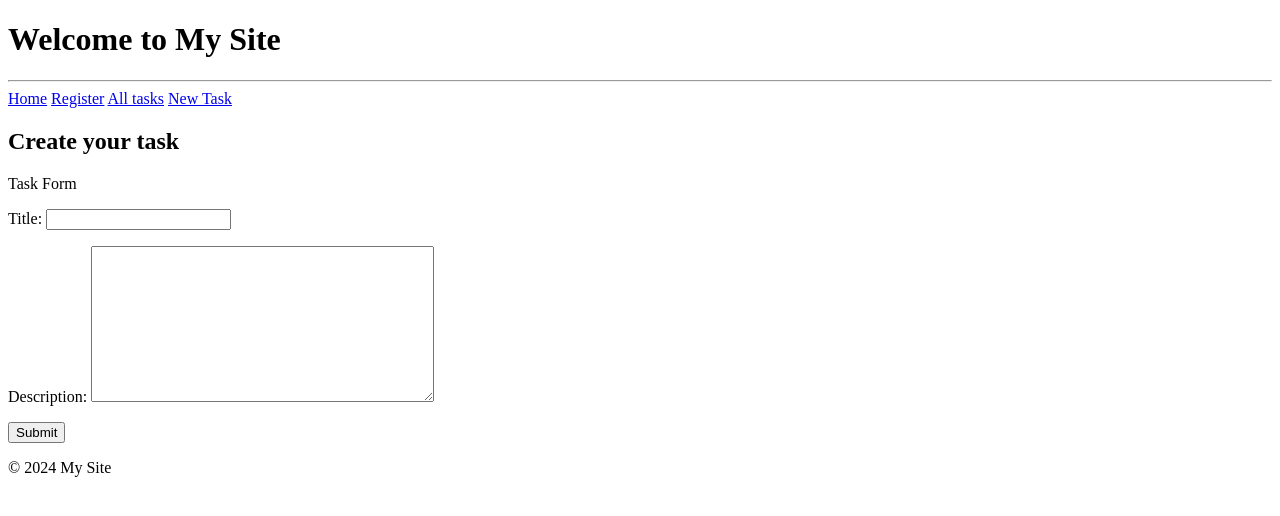
After one commit to trongnghia00/beginner-django, a Django app: page /task-form/ in a window 1280 px wide. The commit adds this page. Shown: the top 516 px of the page. Run offline with Django 4.2, Linux system fonts and the light colour scheme.

Commit message:
14-create-model-form

```diff
--- /dev/null
+++ b/myapp01/appone/forms.py
@@ -0,0 +1,7 @@
+from django.forms import ModelForm
+from .models import Task
+
+class TaskForm(ModelForm):
+    class Meta:
+        model = Task
+        fields = ['title', 'description']
--- a/myapp01/appone/templates/appone/base.html
+++ b/myapp01/appone/templates/appone/base.html
@@ -10,9 +10,10 @@
         <hr />
     </header>
     <nav>
-        <a href="/">Home</a>
-        <a href="/register/">Register</a>
-        <a href="/task/">All tasks</a>
+        <a href="{% url '' %}">Home</a>
+        <a href="{% url 'register' %}">Register</a>
+        <a href="{% url 'task' %}">All tasks</a>
+        <a href="{% url 'task_form' %}">New Task</a>
     </nav>
     <main>
         {% block content %}{% endblock %}
--- a/myapp01/appone/templates/appone/task.html
+++ b/myapp01/appone/templates/appone/task.html
@@ -15,7 +15,7 @@
         {% for task in allTasks %}
         <tr>
             <td>{{ task.id }}</td>
-            <td><a href="/task/{{ task.id }}">{{ task.title }}</a></td>
+            <td><a href="{% url 'task_detail' task.id %}">{{ task.title }}</a></td>
             <td>{{ task.description }}</td>
             <td>{{ task.created }}</td>
         </tr>
--- /dev/null
+++ b/myapp01/appone/templates/appone/task_form.html
@@ -0,0 +1,15 @@
+{% extends "appone/base.html" %}
+
+{% block title %}New Task - My Site{% endblock %}
+
+{% block content %}
+    <h2>Create your task</h2>
+    <p>Task Form</p>
+    <form method="post">
+        {% csrf_token %}
+        <!-- {{ TaskForm.title }}
+        {{ TaskForm.description }} -->
+         {{TaskForm.as_p}}
+        <input type="submit" value="Submit" />
+    </form>
+{% endblock %}
--- a/myapp01/appone/urls.py
+++ b/myapp01/appone/urls.py
@@ -2,8 +2,9 @@ from django.urls import path
 from . import views
 
 urlpatterns = [
-    path("", views.homepage),
-    path("task/", views.task),
-    path("task/<int:id>/", views.task_detail),
-    path("register/", views.register),
+    path("", views.homepage, name=""),
+    path("task/", views.task, name="task"),
+    path("task/<int:id>/", views.task_detail, name="task_detail"),
+    path("task-form/", views.task_form, name="task_form"),
+    path("register/", views.register, name="register"),
 ]
--- a/myapp01/appone/views.py
+++ b/myapp01/appone/views.py
@@ -4,6 +4,8 @@ from django.shortcuts import render
 from django.http import HttpResponse
 
 from .models import Task
+
+from .forms import TaskForm
 
 def homepage(request):
     studentList = [
@@ -41,3 +43,9 @@ def task_detail(request, id) :
         querySingleData = {'id': 0}
     context = {'singleTask' : querySingleData}
     return render(request, "appone/task_detail.html", context)
+
+def task_form(request):
+    # pass
+    form = TaskForm()
+    context = {'TaskForm': form}
+    return render(request, "appone/task_form.html", context)
```
